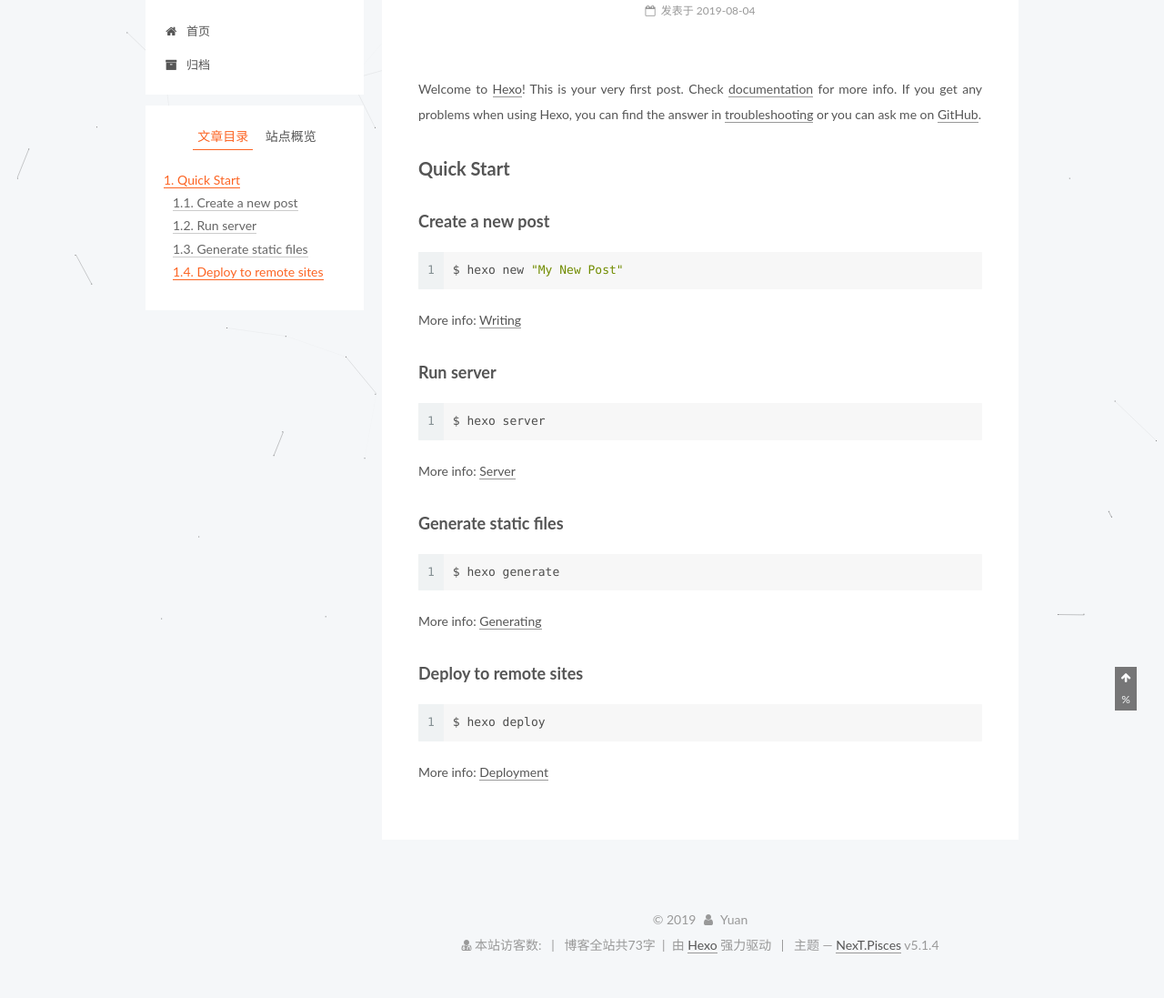
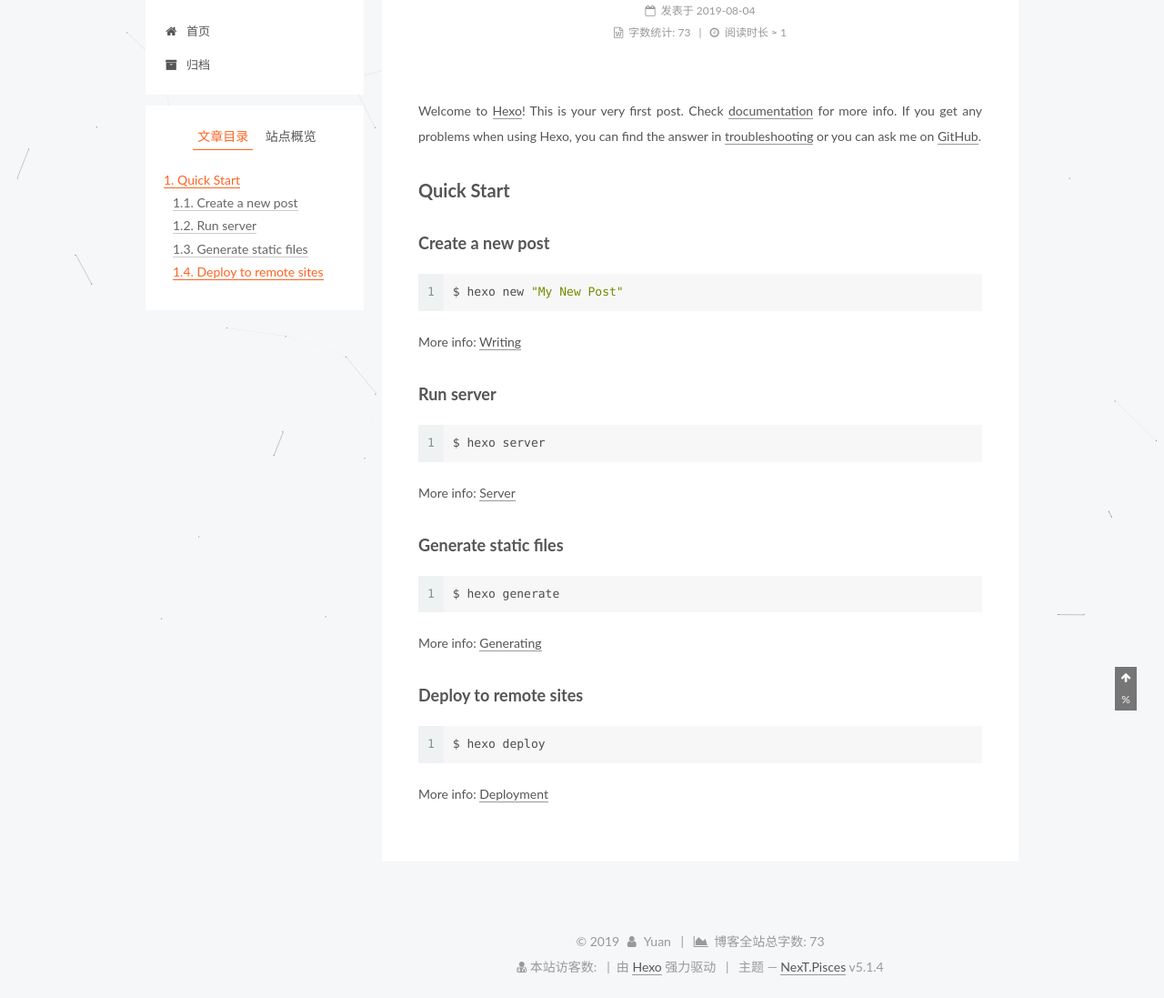
Before and after one commit to hanaaalice/hanaaalice.github.io, a plain HTML site: page 2019/08/04/hello-world/index.html in a window 1280 px wide. Shown: the part 119-1216 px from the top of the page at 91% size. Before the commit the page ends 1192 px from the top, so only its background shows below. Drawn offline with Linux system fonts and the light colour scheme; some packages are replaced by stand-ins of ours; a script that the page names is missing.

Commit message:
Site updated: 2019-08-05 00:37:52

```diff
--- a/2019/08/04/hello-world/index.html
+++ b/2019/08/04/hello-world/index.html
@@ -12,6 +12,16 @@
 <meta name="viewport" content="width=device-width, initial-scale=1, maximum-scale=1">
 <script src="//cdn.bootcss.com/pace/1.0.2/pace.min.js"></script>
 <link href="//cdn.bootcss.com/pace/1.0.2/themes/pink/pace-theme-flash.css" rel="stylesheet">
+<script>
+    (function(){
+        if(''){
+            if (prompt('请输入文章密码') !== ''){
+                alert('密码错误！');
+                history.back();
+            }
+        }
+    })();
+</script>
 <style>
     .pace .pace-progress {
         background: #1E92FB; /*进度条颜色*/
@@ -301,6 +311,37 @@
 
 
 
+            <div class="post-wordcount">
+
+
+                <span class="post-meta-item-icon">
+                  <i class="fa fa-file-word-o"></i>
+                </span>
+
+                  <span class="post-meta-item-text">字数统计&#58;</span>
+
+                <span title="字数统计">
+                  73
+                </span>
+
+
+
+                <span class="post-meta-divider">|</span>
+
+
+
+                <span class="post-meta-item-icon">
+                  <i class="fa fa-clock-o"></i>
+                </span>
+
+                  <span class="post-meta-item-text">阅读时长 &asymp;</span>
+
+                <span title="阅读时长">
+                  1
+                </span>
+
+            </div>
+
 
 
 
@@ -520,17 +561,21 @@
   <span class="author" itemprop="copyrightHolder">Yuan</span>
 
 
+    <span class="post-meta-divider">|</span>
+    <span class="post-meta-item-icon">
+      <i class="fa fa-area-chart"></i>
+    </span>
+
+      <span class="post-meta-item-text">博客全站总字数&#58;</span>
+
+    <span title="博客全站总字数">73</span>
+
 </div>
 
 <div class="powered-by">
   <i class="fa fa-user-md"></i><span id="busuanzi_container_site_uv">
     本站访客数:<span id="busuanzi_value_site_uv"></span>&nbsp;&nbsp;
    |&nbsp;</span>
-</div>
-
-<div class="theme-info">
-  <div class="powered-by"></div>
-  <span class="post-count">博客全站共73字&nbsp;&nbsp;|&nbsp;</span>
 </div>
 
 
```
Also changed, not shown: archives/2019/08/index.html (+19 -5 lines), archives/2019/index.html (+19 -5 lines), archives/index.html (+19 -5 lines), index.html (+50 -5 lines).
